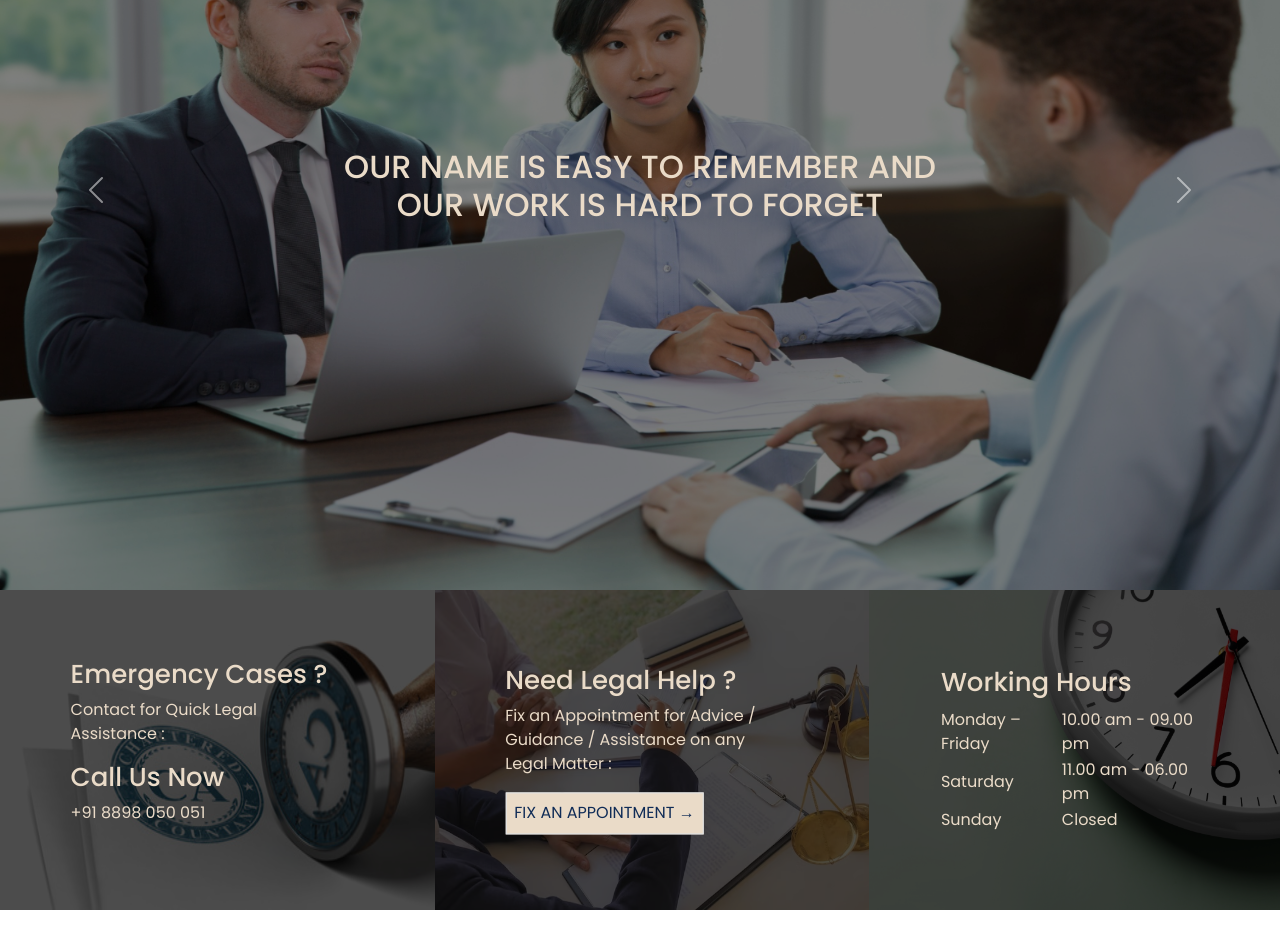
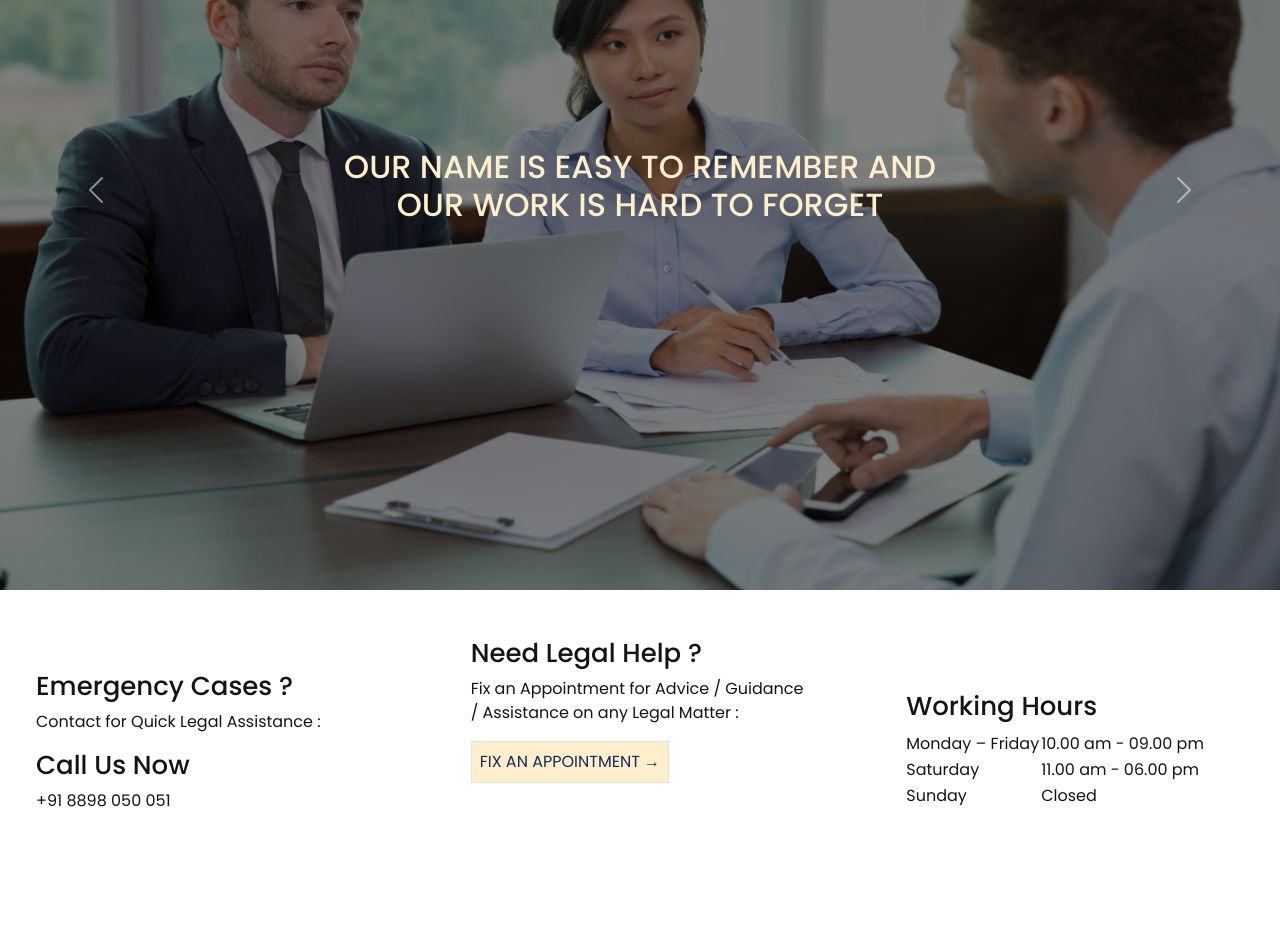
Before and after one commit to Gnanaprahaasam-SR/chithiraipandian_co, a React (Create React App) app: page / in a window 1280 px wide. Shown: the part 300-1233 px from the top of the page. Built offline with nearby package versions, Linux system fonts and the light colour scheme.

Commit message:
first commit

```diff
--- a/src/App.css
+++ b/src/App.css
@@ -2,8 +2,8 @@
 
 :root {
   --primary-color: #102C57;
-  --primary-lite-color: #DAC0A3;
-  --secondary-color: #EADBC8;
+  --primary-lite-color: #FEBBCC;
+  --secondary-color: #FFEECC;
   --secondary-background-color: #141414;
   --text-color:#353333;
 }
@@ -189,12 +189,13 @@
 }
 
 .text-content {
-  position: absolute;
-  top: 50%;
-  left: 40%;
-  transform: translate(-35%, -50%);
+  /* position: absolute; */
+  /* top: 50%; */
+  /* left: 40%; */
+  /* transform: translate(-35%, -50%);   */
+  text-wrap: wrap;
   text-align: start;
-  color: var(--secondary-color);
+  color: var(--secondary-background-color);
 }
 
 .appointment_btn {
@@ -421,13 +422,13 @@
 
 
 .team-carosal{
-  background-color: var(--primary-color);
+  background-color: var(--primary-lite-color);
   border-radius: 20px;
 }
 
 .team-card{
   margin: 20px;
-  background-color: var(--primary-lite-color);
+  background-color: var(--secondary-color);
   padding: 30px;
   border-radius: 20px;
   min-height: 430px;
--- a/src/pages/Home.jsx
+++ b/src/pages/Home.jsx
@@ -49,8 +49,8 @@ const Home = () => {
 
         {/* Legal information */}
         <div className=" row legal_information  ">
-          <div className="col-12  col-sm-12 col-md-4 text-start align-content-center text-wrap position-relative ">
-            <img src={home?.emergencyCase?.image} alt="timer" width="110%" height="100%" className="container-image" />
+          <div className="col-12  col-sm-12 col-md-4 text-start align-content-center text-wrap p-5 ">
+            {/* <img src={home?.emergencyCase?.image} alt="timer" width="110%" height="100%" className="container-image" /> */}
             <div className="text-content ">
               <h4 className="legal_title" >{home?.emergencyCase?.title}</h4>
               <p className="legal_content"> {home?.emergencyCase?.description}</p>
@@ -58,8 +58,8 @@ const Home = () => {
               <p className="legal_content">{home?.emergencyCase?.contanct}</p>
             </div>
           </div>
-          <div className="col-12  col-sm-12  col-md-4 position-relative">
-            <img src={home?.legalHelp?.image} alt="timer" width="110%" height="100%" className="container-image" />
+          <div className="col-12  col-sm-12  col-md-4 p-5 ">
+            {/* <img src={home?.legalHelp?.image} alt="timer" width="110%" height="100%" className="container-image" /> */}
             <div className="text-content ">
               <h4 className="legal_title">{home?.legalHelp?.title}</h4>
               <p className="legal_content">{home?.legalHelp?.description}</p>
@@ -68,8 +68,8 @@ const Home = () => {
               </button>
             </div>
           </div>
-          <div className="col-12 col-md-4 align-content-center position-relative ">
-            <img src={home?.workingHour?.image} alt="workingHour" width="110%" height="100%" className="container-image" />
+          <div className="col-12 col-md-4 align-content-center p-5">
+            {/* <img src={home?.workingHour?.image} alt="workingHour" width="110%" height="100%" className="container-image" /> */}
             <div className="text-content">
               <table >
                 <tbody>
```
